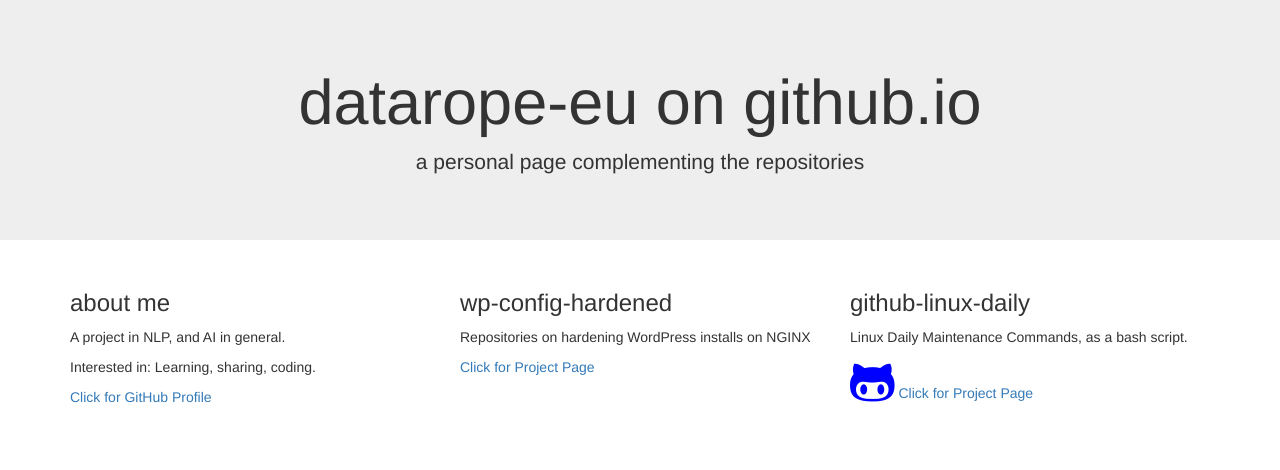
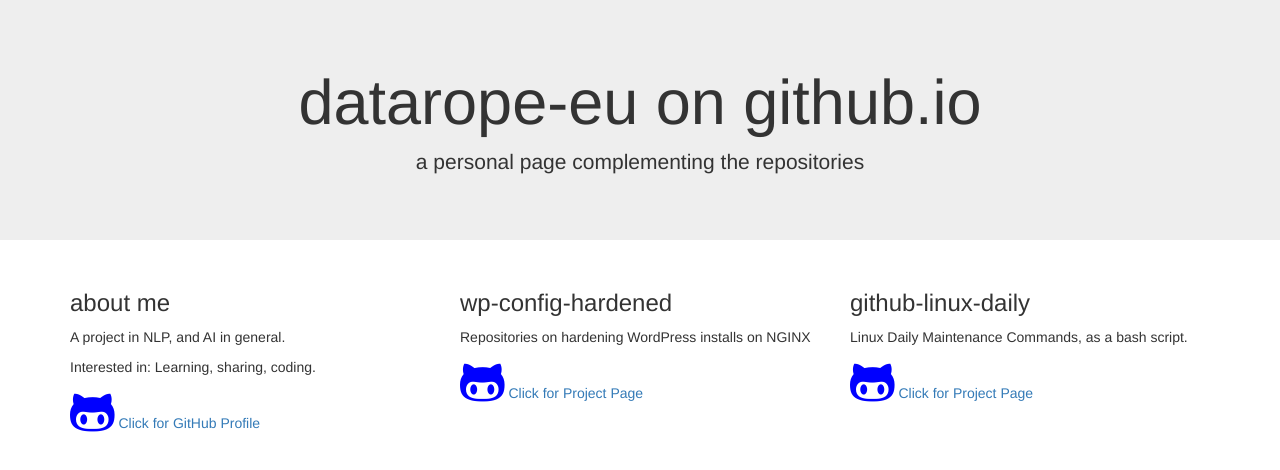
Before and after one commit to datarope-eu/datarope-eu.github-OLD, a plain HTML site: page index.html in a window 1280 px wide. Drawn offline with nearby package versions, Linux system fonts and the light colour scheme.

Commit message:
More icons in index.html

```diff
--- a/index.html
+++ b/index.html
@@ -22,11 +22,13 @@
       <h3>about me</h3>
       <p>A project in NLP, and AI in general.</p>
       <p>Interested in: Learning, sharing, coding.</p>
+      <i class="fa fa-github-alt" style="font-size:48px;color:blue;"></i>
       <a href="https://github.com/datarope-eu">Click for GitHub Profile</a>
     </div>
     <div class="col-sm-4">
       <h3>wp-config-hardened</h3>
       <p>Repositories on hardening WordPress installs on NGINX</p>
+      <i class="fa fa-github-alt" style="font-size:48px;color:blue;"></i>
       <a href="https://datarope-eu.github.io/wp-config-hardened/">Click for Project Page</a>
     </div>
     <div class="col-sm-4">
```
